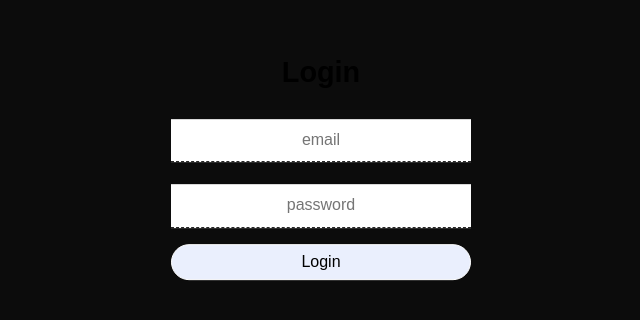
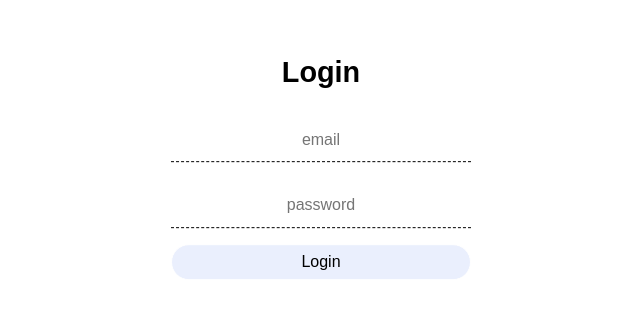
Before and after one commit to jessebw/activeVote, a React app: page /login in a window 1280 px wide. Shown: the part 244-564 px from the top of the page, without its empty margins (319-959 px from the left). Built offline with nearby package versions, Linux system fonts and the light colour scheme; what fetch-intercept would draw is missing.

Commit message:
Fix black to only be for currentPoll

```diff
--- a/src/components/StyledComponents.tsx
+++ b/src/components/StyledComponents.tsx
@@ -34,6 +34,7 @@ export const FullPage = styled.div`
   width: 100%;
   height: 100%;
   overflow: auto;
+  background-color: #0c0c0c;
 `;
 export const FormModalSelection = styled.div`
   letter-spacing: 3px;
--- a/src/pages/CurrentPoll.tsx
+++ b/src/pages/CurrentPoll.tsx
@@ -83,6 +83,7 @@ const VoteItem = styled.div<{
   border-top: ${(props) => {
     return props.isGridView ? "0" : "2px solid RGBA(242, 242, 242, .1)";
   }};
+
   @media screen and (max-device-width: 1000px) {
     width: ${(props) => {
       return props.isGridView ? "100%" : "100%";
@@ -108,7 +109,7 @@ const VoteItem = styled.div<{
     background: ${(props) => {
       return props.isGridView ? "RGBA(12, 12, 12, .7)" : "none";
     }};
-  }}
+  }
 `;
 
 const VoteItemData = styled.div<{ isGridView: boolean }>`
--- a/src/styles/style.scss
+++ b/src/styles/style.scss
@@ -8,7 +8,6 @@ html {
   margin: 0;
   padding: 0;
   overflow: hidden;
-  background-color: #0c0c0c;
 }
 
 #app {
```
Lines whose indentation alone changed are shown as unchanged.
